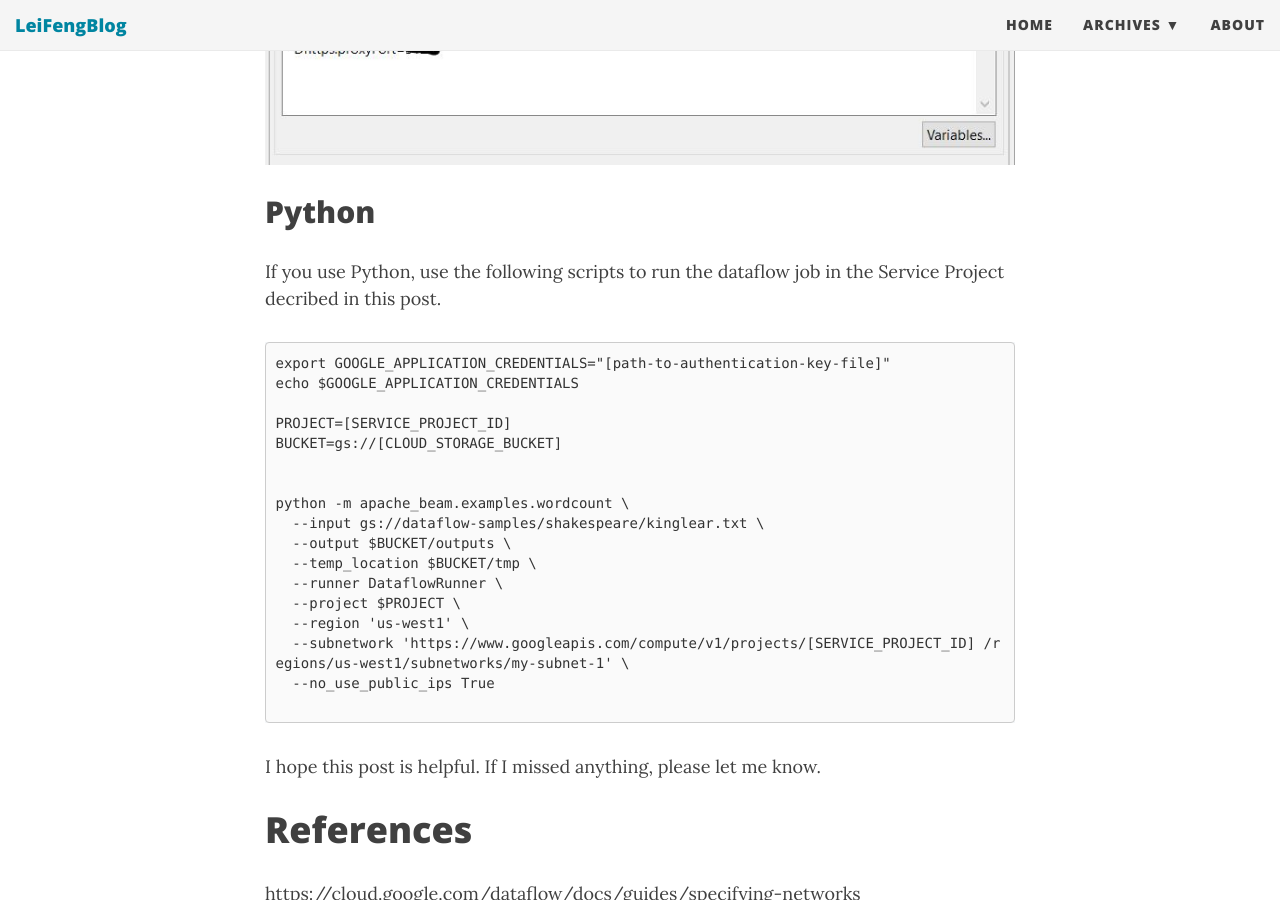
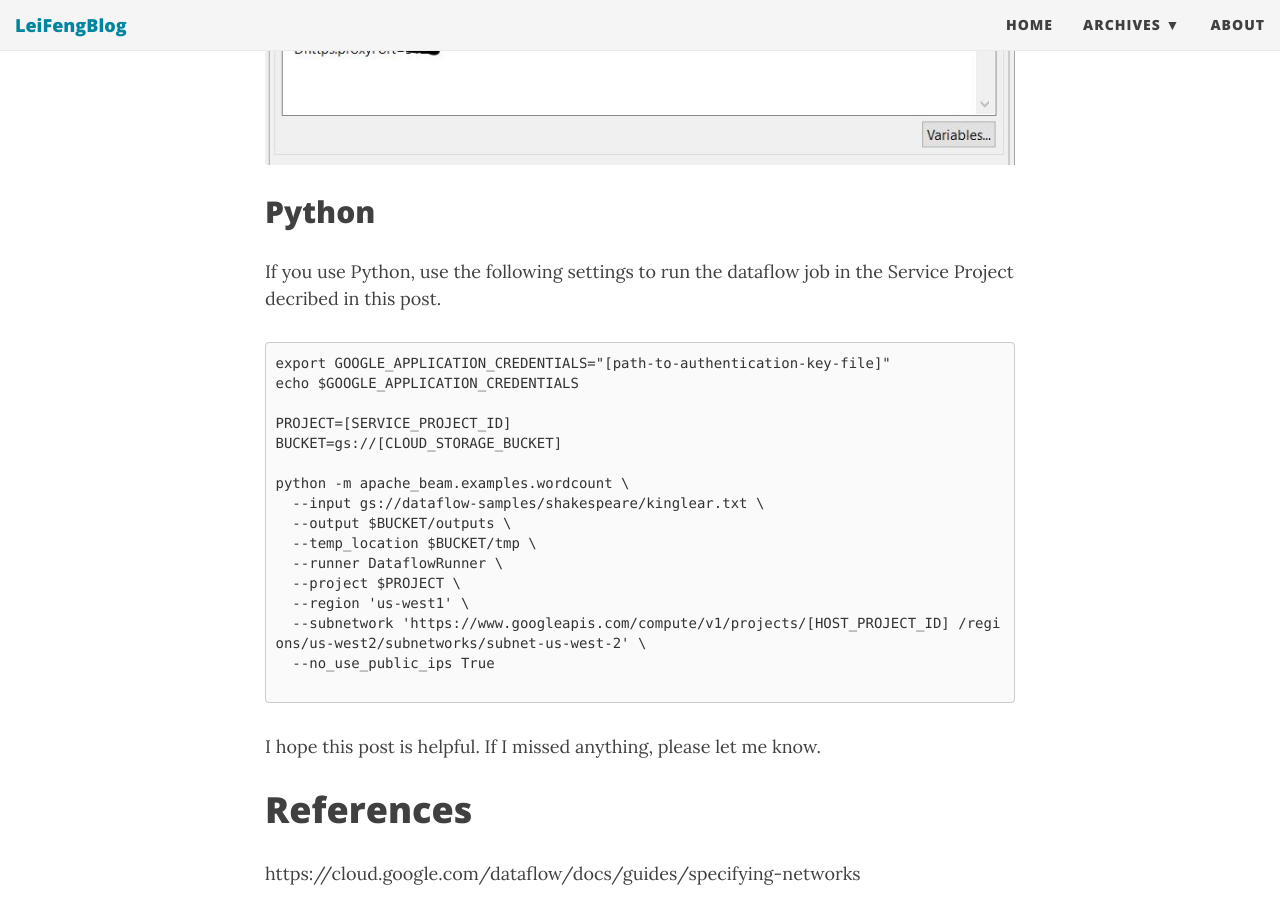
Before and after one commit to stonefl/stonefl.github.io, a Jekyll site: the page built from _posts/2020-01-15-run-dataflow-jobs-in-a-shared-vpc-on-gcp.md, in a window 1280 px wide and 900 px high, scrolled down 6849 px. Built offline with Jekyll 4.4.1, drawn with Linux system fonts in a browser that asks for light colours; nearby versions of some CDN libraries; comment, search, counter and statistics services are not loaded.

Commit message:
Update 2020-01-15-run-dataflow-jobs-in-a-shared-vpc-on-gcp.md

````diff
--- a/_posts/2020-01-15-run-dataflow-jobs-in-a-shared-vpc-on-gcp.md
+++ b/_posts/2020-01-15-run-dataflow-jobs-in-a-shared-vpc-on-gcp.md
@@ -159,14 +159,13 @@ If you would use Eclipse, you can set the above parameters in the **Arguments**
 
 ## Python
 
-If you use Python, use the following scripts to run the dataflow job in the Service Project decribed in this post.
+If you use Python, use the following settings to run the dataflow job in the Service Project decribed in this post.
 ```
 export GOOGLE_APPLICATION_CREDENTIALS="[path-to-authentication-key-file]"
 echo $GOOGLE_APPLICATION_CREDENTIALS
 
 PROJECT=[SERVICE_PROJECT_ID]
 BUCKET=gs://[CLOUD_STORAGE_BUCKET]
-
 
 python -m apache_beam.examples.wordcount \
   --input gs://dataflow-samples/shakespeare/kinglear.txt \
@@ -175,7 +174,7 @@ python -m apache_beam.examples.wordcount \
   --runner DataflowRunner \
   --project $PROJECT \
   --region 'us-west1' \
-  --subnetwork 'https://www.googleapis.com/compute/v1/projects/[SERVICE_PROJECT_ID] /regions/us-west1/subnetworks/my-subnet-1' \
+  --subnetwork 'https://www.googleapis.com/compute/v1/projects/[HOST_PROJECT_ID] /regions/us-west2/subnetworks/subnet-us-west-2' \
   --no_use_public_ips True
 
 ```
````
